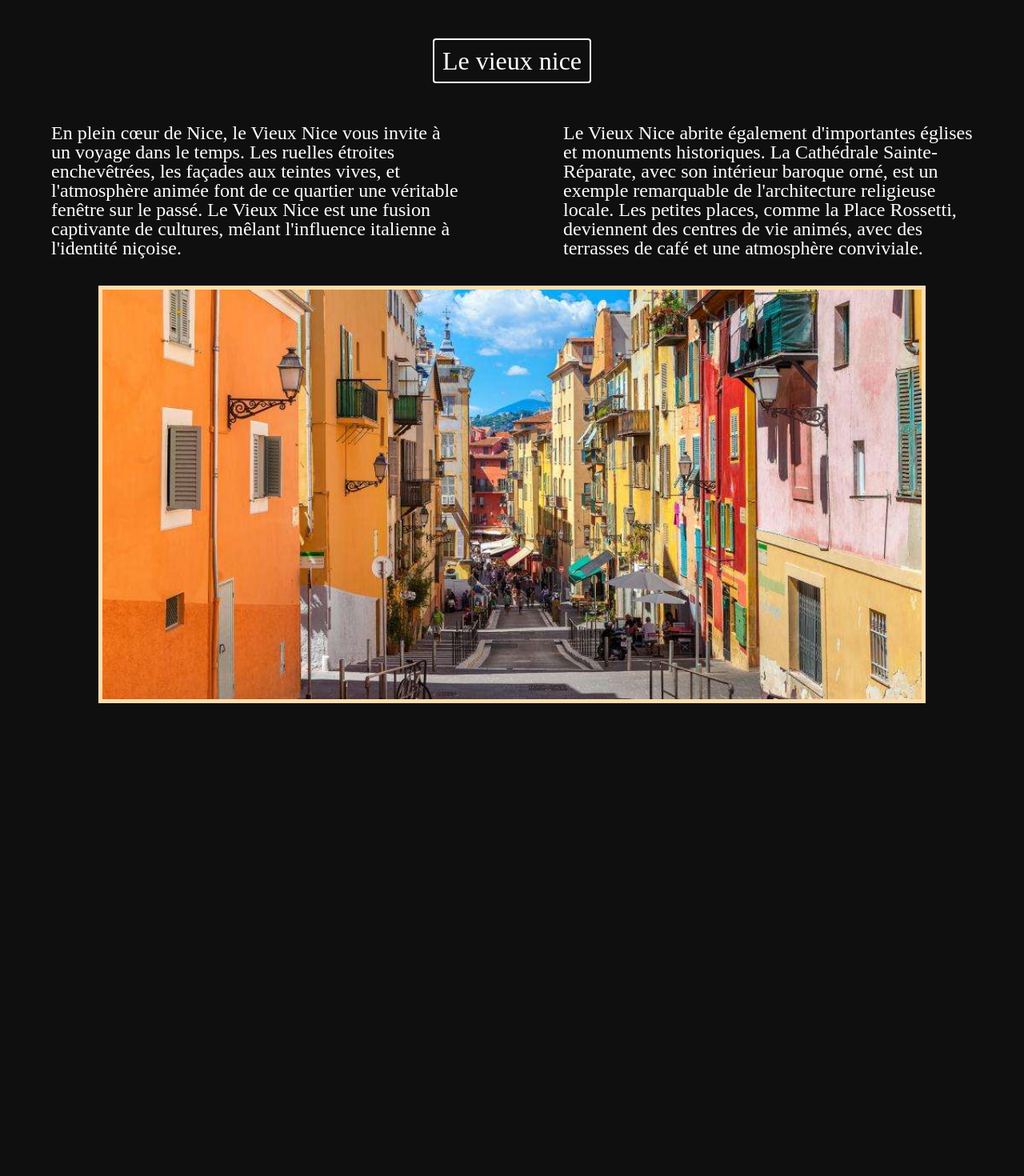
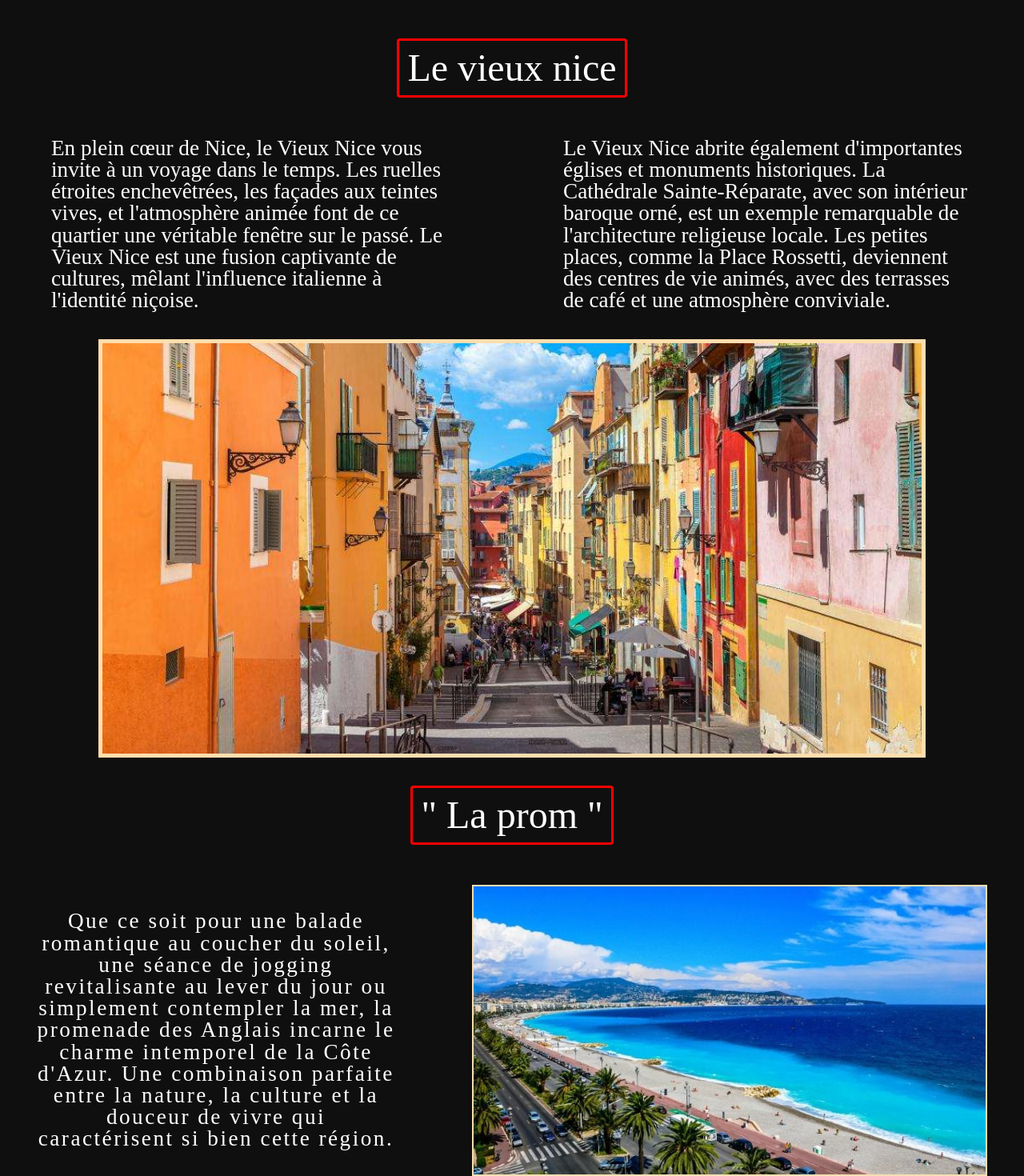
Before and after one commit to CedricFriscia/Nissa, a React (Vite) app: page / in a window 1280 px wide. Shown: the part 696-2166 px from the top of the page at 80% size. Before the commit the page ends 1575 px from the top, so only its background shows below. Built offline with nearby package versions, Linux system fonts and the light colour scheme.

Commit message:
ajout de la prom

```diff
--- a/src/App.jsx
+++ b/src/App.jsx
@@ -1,11 +1,13 @@
 import Landing from "./Pages/Landing/Landing";
 import Nice from "./Pages/Nice/Nice";
+import Prom from "./Pages/Prom/Prom";
 
 function App() {
    return (
       <div className='App'>
          <Landing />
          <Nice />
+         <Prom />
       </div>
    );
 }
--- /dev/null
+++ b/src/Components/Title/Title.jsx
@@ -0,0 +1,8 @@
+// Import css
+import "./index.scss";
+
+const Title = ({ name }) => {
+   return <h1 className='nice__title'>{name}</h1>;
+};
+
+export default Title;
--- /dev/null
+++ b/src/Components/Title/index.scss
@@ -0,0 +1,9 @@
+.nice__title {
+   margin: auto;
+   font-size: 3rem;
+   border: 3px solid red;
+   border-radius: 4px;
+   padding: 10px;
+   margin-bottom: 50px;
+   color: white;
+}
--- a/src/Pages/Nice/Nice.jsx
+++ b/src/Pages/Nice/Nice.jsx
@@ -4,10 +4,13 @@ import "./index.scss";
 // Import img
 import vieux from "../../assets/vieux-nice.jpg";
 
+// Import components
+import Title from "../../Components/Title/Title";
+
 const Nice = () => {
    return (
       <div className='nice'>
-         <h1 className='nice__title'>Le vieux nice</h1>
+         <Title name='Le vieux nice' />
          <section className='nice__old'>
             <p>
                En plein cœur de Nice, le Vieux Nice vous invite à un voyage dans
--- a/src/Pages/Nice/index.scss
+++ b/src/Pages/Nice/index.scss
@@ -1,24 +1,15 @@
 .nice {
    display: flex;
    flex-direction: column;
-
    color: white;
-
-   &__title {
-      margin: auto;
-      font-size: 2rem;
-      border: 2px solid white;
-      border-radius: 4px;
-      padding: 10px;
-      margin-bottom: 50px;
-   }
+   margin-bottom: 35px;
 
    &__old {
       display: flex;
       justify-content: space-around;
       margin-bottom: 35px;
       p {
-         font-size: 1.5rem;
+         font-size: 1.7rem;
          font-weight: 500;
          width: 40vw;
       }
--- /dev/null
+++ b/src/Pages/Prom/Prom.jsx
@@ -0,0 +1,33 @@
+// Import component
+import Title from "../../Components/Title/Title";
+
+// Import IMG
+import prom from "../../assets/prom.jpg";
+
+// Import css
+import "./index.scss";
+
+const Prom = () => {
+   return (
+      <div className='prom'>
+         <Title name='" La prom "' />
+         <section className='prom__container'>
+            <p className='prom__presentation'>
+               Que ce soit pour une balade romantique au coucher du soleil, une
+               séance de jogging revitalisante au lever du jour ou simplement
+               contempler la mer, la promenade des Anglais incarne le charme
+               intemporel de la Côte d'Azur. Une combinaison parfaite entre la
+               nature, la culture et la douceur de vivre qui caractérisent si
+               bien cette région.
+            </p>
+            <img
+               className='prom__img'
+               src={prom}
+               alt='La promenade des anglais'
+            />
+         </section>
+      </div>
+   );
+};
+
+export default Prom;
--- /dev/null
+++ b/src/Pages/Prom/index.scss
@@ -0,0 +1,31 @@
+.prom {
+   display: flex;
+   align-items: center;
+   flex-direction: column;
+
+   &__container {
+      display: flex;
+      gap: 6rem;
+
+      p {
+         display: flex;
+         align-items: center;
+         font-size: 1.7rem;
+         font-weight: 500;
+         width: 35vw;
+         letter-spacing: 2.5px;
+         color: white;
+         text-align: center;
+      }
+   }
+
+   &__quote {
+      color: red;
+      font-size: 5rem;
+   }
+
+   &__img {
+      border: 2px solid wheat;
+      width: 50vw;
+   }
+}
```
Also changed, not shown: src/Pages/Gym/Gym.jsx (added), src/assets/prom.jpg (added).
